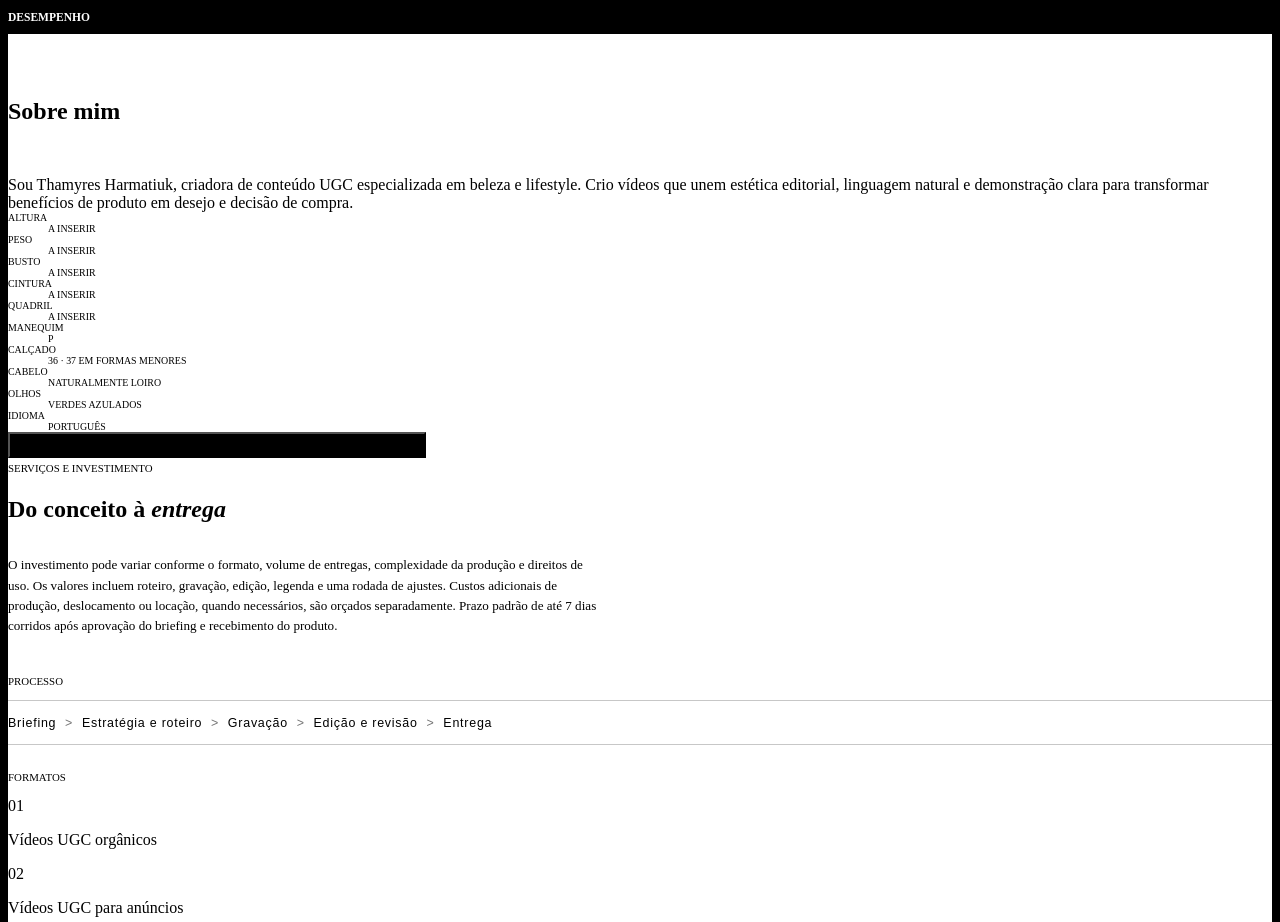
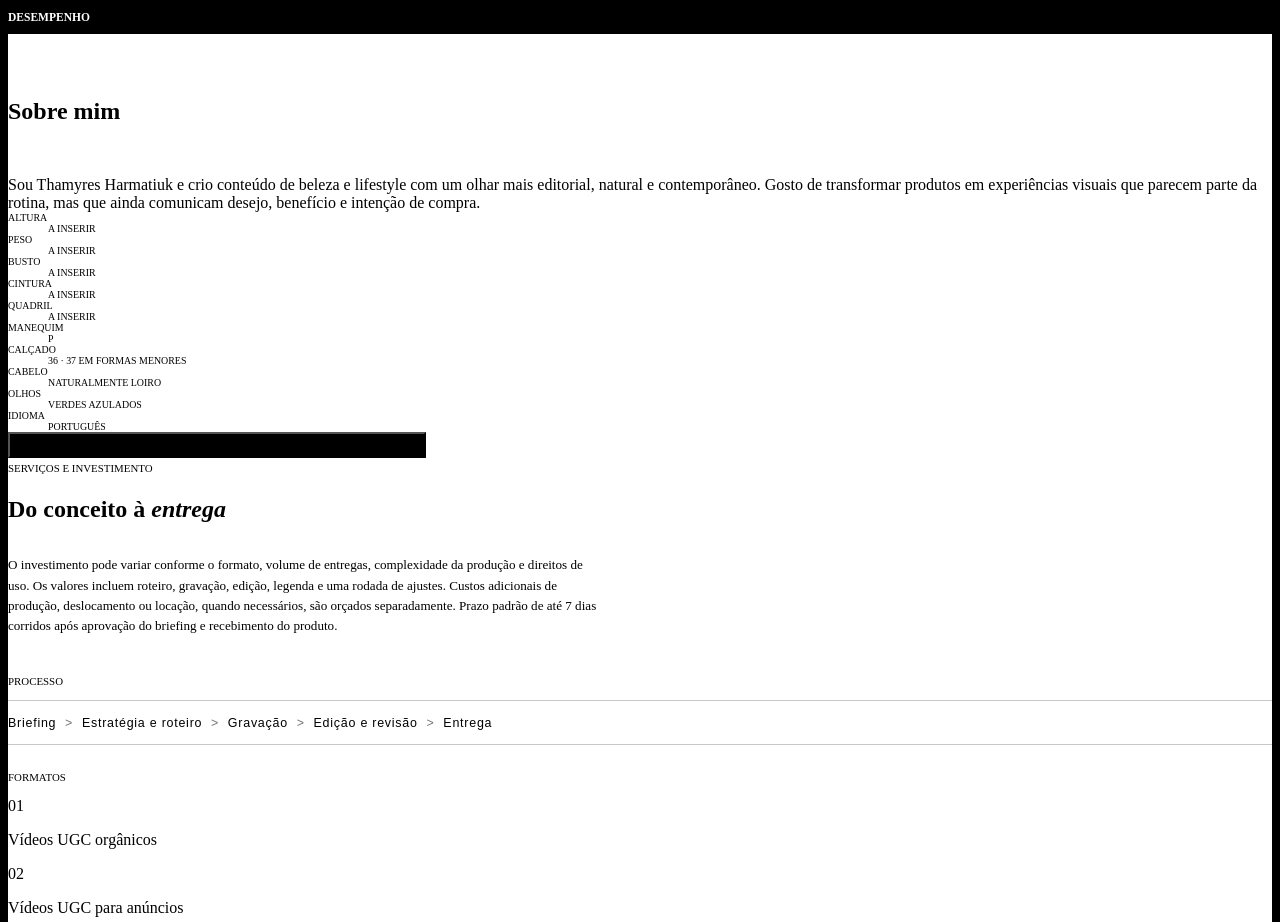
Before and after one commit to harmatiukthamyres-spec/PortifolioThamyres, a React (Vite) app: page / in a window 1280 px wide. Shown: the part 1840-2762 px from the top of the page. Built offline with nearby package versions, Linux system fonts and the light colour scheme; the HTML template or start-up script is replaced by a standard one.

Commit message:
Atualiza texto Sobre mim

```diff
--- a/src/App.tsx
+++ b/src/App.tsx
@@ -537,7 +537,7 @@ function App() {
             <div className="profile-panel">
               <h2 className="about-title">Sobre mim</h2>
               <p className="about-bio">
-                Sou Thamyres Harmatiuk, criadora de conteúdo UGC especializada em beleza e lifestyle. Crio vídeos que unem estética editorial, linguagem natural e demonstração clara para transformar benefícios de produto em desejo e decisão de compra.
+                Sou Thamyres Harmatiuk e crio conteúdo de beleza e lifestyle com um olhar mais editorial, natural e contemporâneo. Gosto de transformar produtos em experiências visuais que parecem parte da rotina, mas que ainda comunicam desejo, benefício e intenção de compra.
               </p>
               <dl className="profile-facts">
                 {profileFacts.map(([label, value]) => (
```
